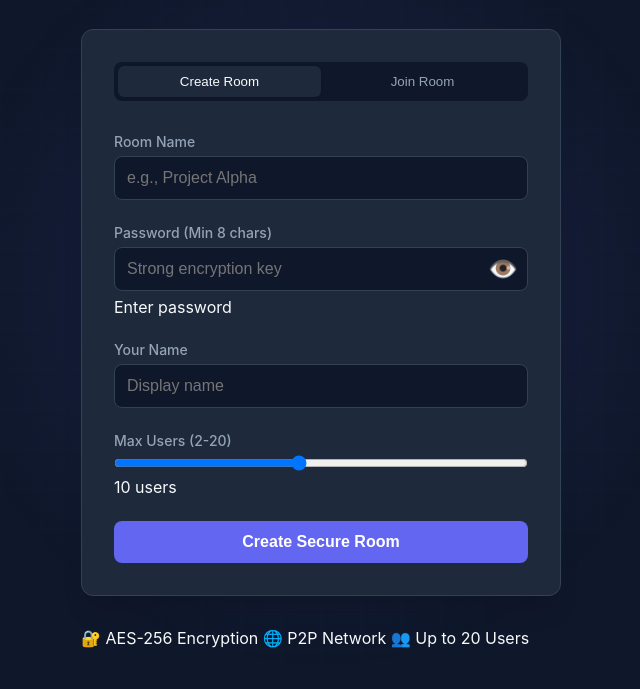
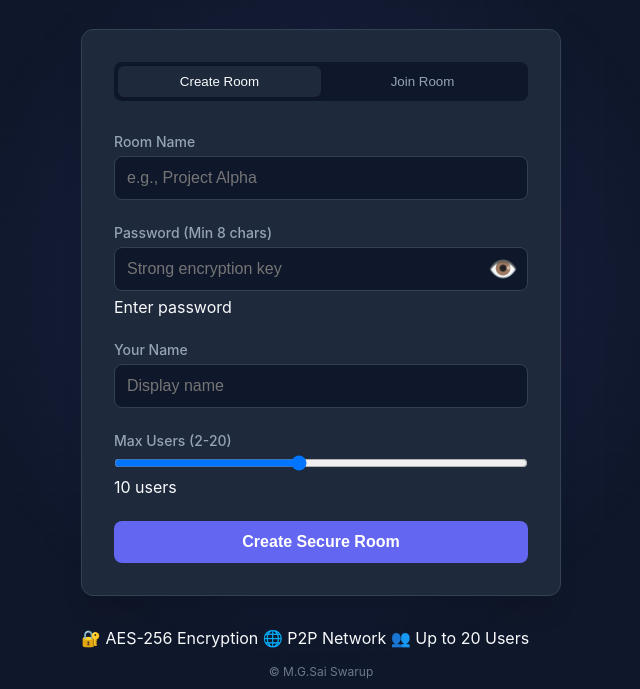
Before and after one commit to mattasaiswaroop5641-byte/Shadowpad, a website: page public/index.html in a window 1280 px wide. Shown: the part 111-800 px from the top of the page, without its empty margins (319-959 px from the left). Drawn offline with nearby package versions, Linux system fonts and the light colour scheme; no server answers.

Commit message:
Add copyright footer

```diff
--- a/public/src/css/main.css
+++ b/public/src/css/main.css
@@ -190,3 +190,16 @@ body {
     font-size: 0.75rem;
     color: var(--text-muted);
 }
+
+.app-footer {
+    position: fixed;
+    bottom: 10px;
+    left: 0;
+    width: 100%;
+    text-align: center;
+    color: var(--text-muted);
+    font-size: 0.75rem;
+    pointer-events: none;
+    z-index: 100;
+    opacity: 0.7;
+}
--- a/public/src/js/app.js
+++ b/public/src/js/app.js
@@ -344,6 +344,12 @@ socket.on('update-permissions', (data) => {
     }
 });
 
+// --- Inject Footer ---
+const footer = document.createElement('div');
+footer.className = 'app-footer';
+footer.innerHTML = '&copy; M.G.Sai Swarup';
+document.body.appendChild(footer);
+
 permUpload.addEventListener('change', () => {
     if (currentRoomId) {
         socket.emit('update-permissions', {
```
